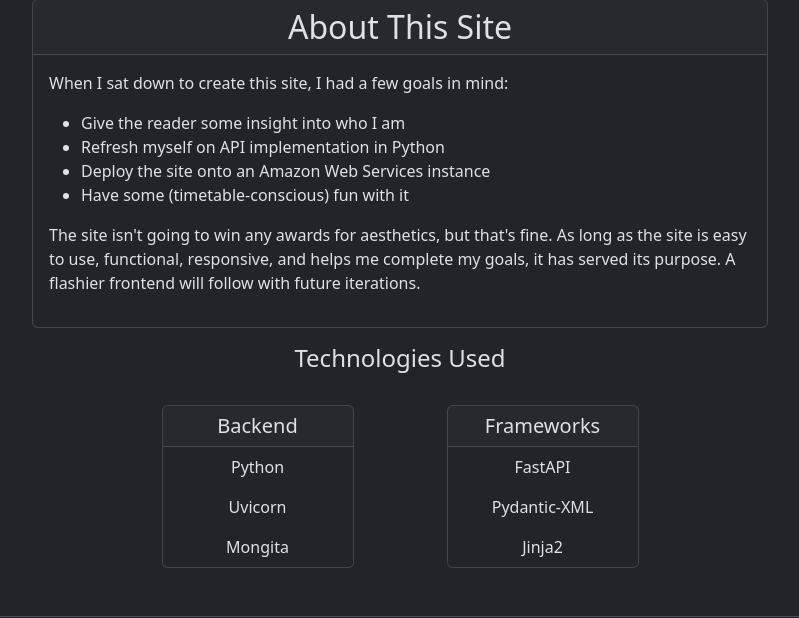
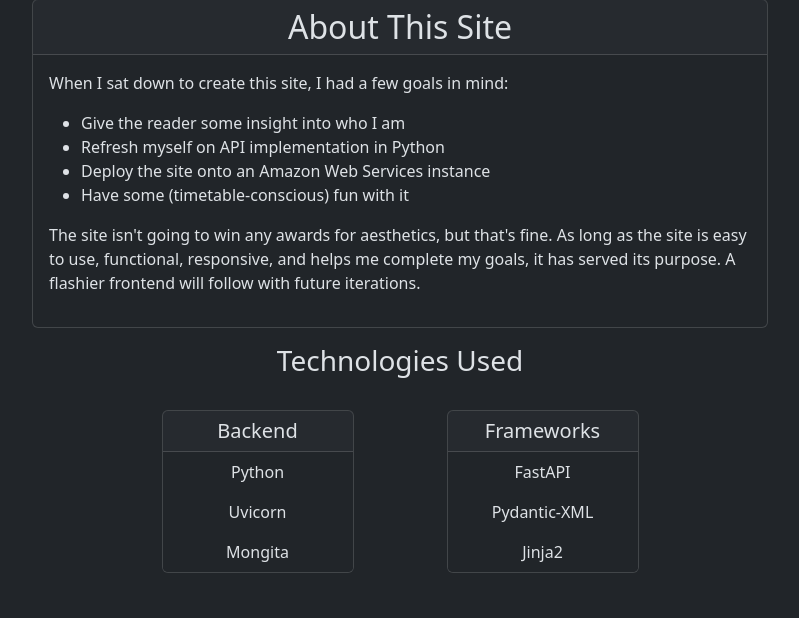
Before and after one commit to borkmaster12/borkfolio, a FastAPI app: page /about in a window 1280 px wide. Shown: the part 82-700 px from the top of the page, without its empty margins (240-1039 px from the left). Run offline with FastAPI, Linux system fonts and the light colour scheme; parts of the project's set-up code (start-up, migrations or seed data) failed here and were passed over.

Commit message:
Use sequential h tags

```diff
--- a/app/templates/about.html.j2
+++ b/app/templates/about.html.j2
@@ -41,7 +41,7 @@
 </div>
 
 <div class="row mb-3 justify-content-center text-center">
-  <h4 class="text-center">Technologies Used</h4>
+  <h3 class="text-center">Technologies Used</h3>
 
   <div class="col col-sm-6 col-md-4 col-lg-3 col-xxl-2 my-4">
     <div class="card mx-auto" style="width: 12rem">
```
